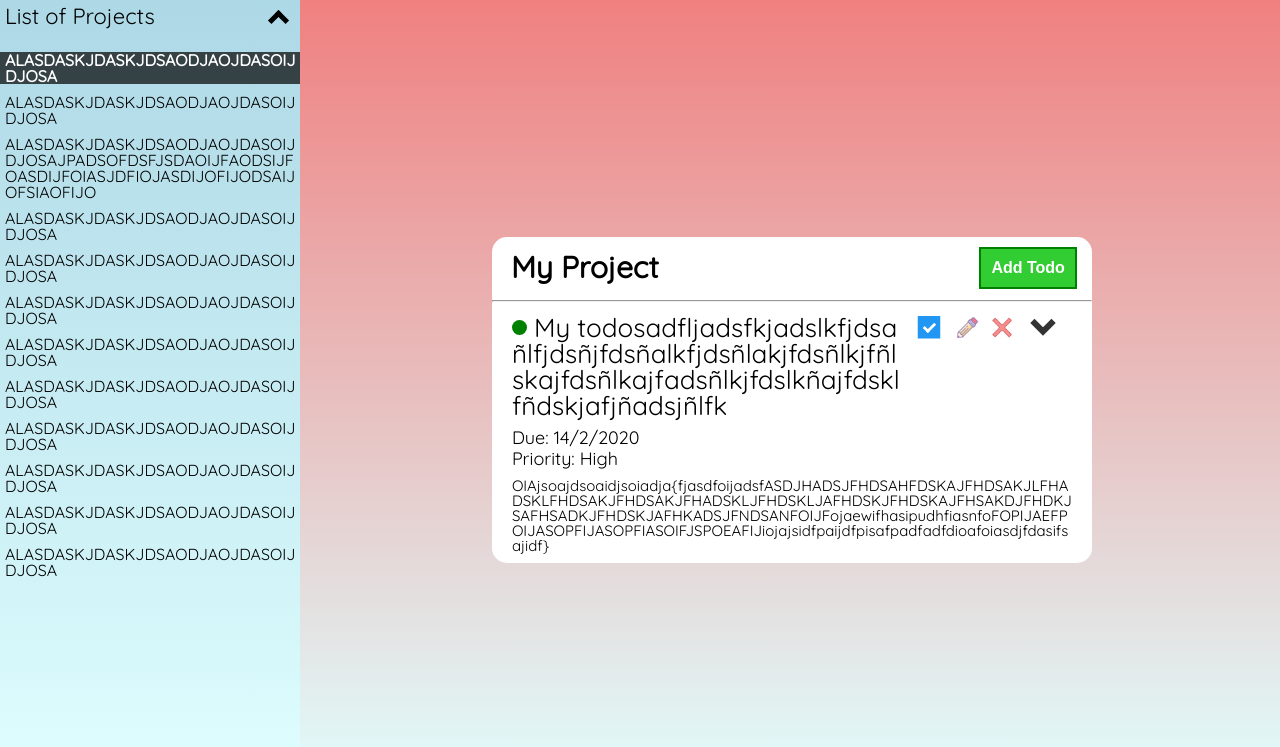
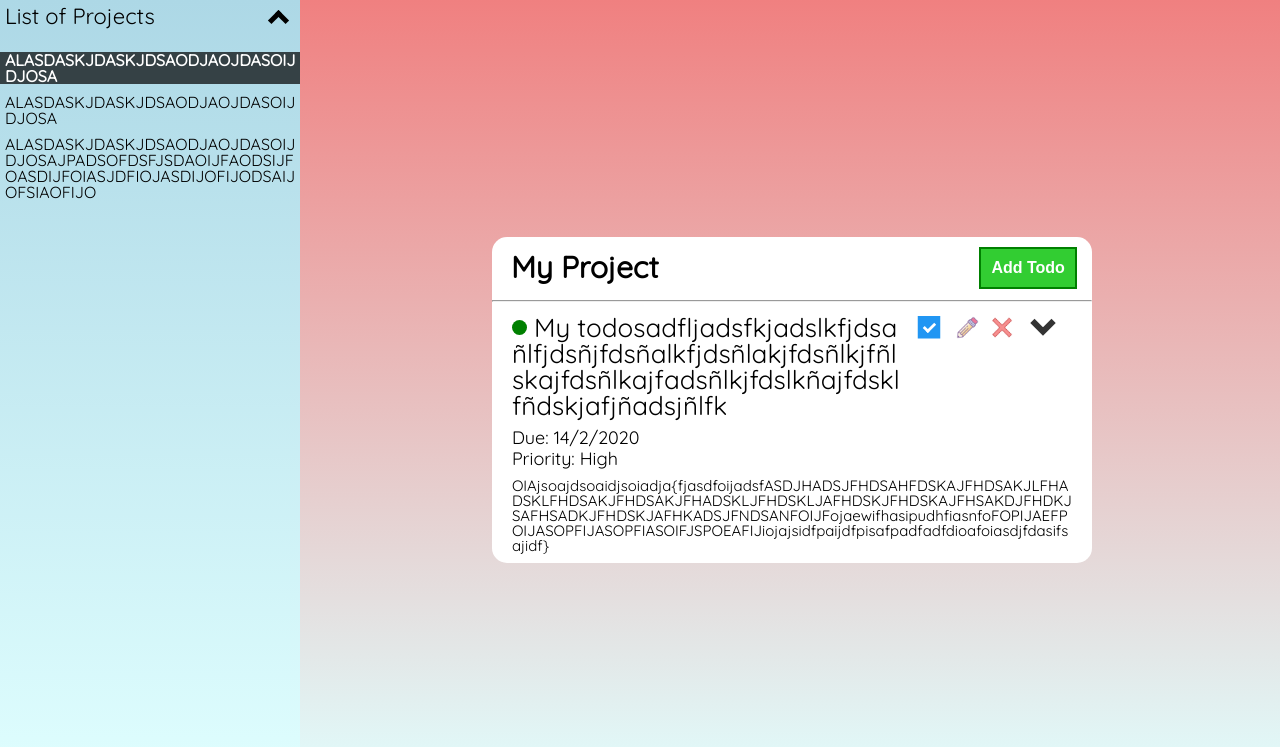
Before and after one commit to LorenzoMarinucci/todo-list, a plain HTML site: page index.html in a window 1280 px wide. Shown: the top 747 px of the page. Drawn offline with Linux system fonts and the light colour scheme; a script that the page names is missing.

Commit message:
Error con barra de desplazamiento de proyectos arreglado.

```diff
--- a/css/styles.css
+++ b/css/styles.css
@@ -54,6 +54,7 @@ i {
   font-size: 16px;
   max-width: 300px;
   max-height: 525px;
+  padding: 2px 0;
   overflow: auto;
 }
 
@@ -78,7 +79,7 @@ i {
 }
 
 .project:first-child {
-  margin-top: 0;
+  margin-top: -2px;
 }
 
 .project:last-child {
--- a/index.html
+++ b/index.html
@@ -28,39 +28,6 @@
             <h2>
               ALASDASKJDASKJDSAODJAOJDASOIJDJOSAJPADSOFDSFJSDAOIJFAODSIJFOASDIJFOIASJDFIOJASDIJOFIJODSAIJOFSIAOFIJO
             </h2>
-          </div>
-          <div class="project">
-            <h2>ALASDASKJDASKJDSAODJAOJDASOIJDJOSA</h2>
-          </div>
-          <div class="project">
-            <h2>ALASDASKJDASKJDSAODJAOJDASOIJDJOSA</h2>
-          </div>
-          <div class="project">
-            <h2>ALASDASKJDASKJDSAODJAOJDASOIJDJOSA</h2>
-          </div>
-          <div class="project">
-            <h2>ALASDASKJDASKJDSAODJAOJDASOIJDJOSA</h2>
-          </div>
-          <div class="project">
-            <h2>ALASDASKJDASKJDSAODJAOJDASOIJDJOSA</h2>
-          </div>
-          <div class="project">
-            <h2>ALASDASKJDASKJDSAODJAOJDASOIJDJOSA</h2>
-          </div>
-          <div class="project">
-            <h2>ALASDASKJDASKJDSAODJAOJDASOIJDJOSA</h2>
-          </div>
-          <div class="project">
-            <h2>ALASDASKJDASKJDSAODJAOJDASOIJDJOSA</h2>
-          </div>
-          <div class="project">
-            <h2>ALASDASKJDASKJDSAODJAOJDASOIJDJOSA</h2>
-          </div>
-          <div class="project">
-            <h2>ALASDASKJDASKJDSAODJAOJDASOIJDJOSA</h2>
-          </div>
-          <div class="project">
-            <h2>ALASDASKJDASKJDSAODJAOJDASOIJDJOSA</h2>
           </div>
         </div>
         <button id="addProject">Add Project</button>
```
